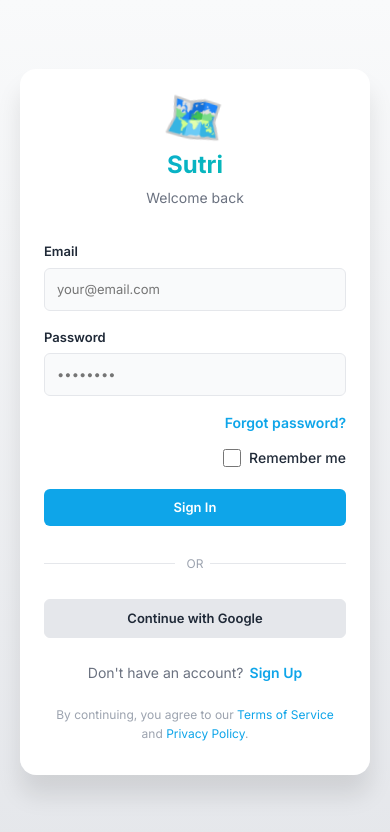
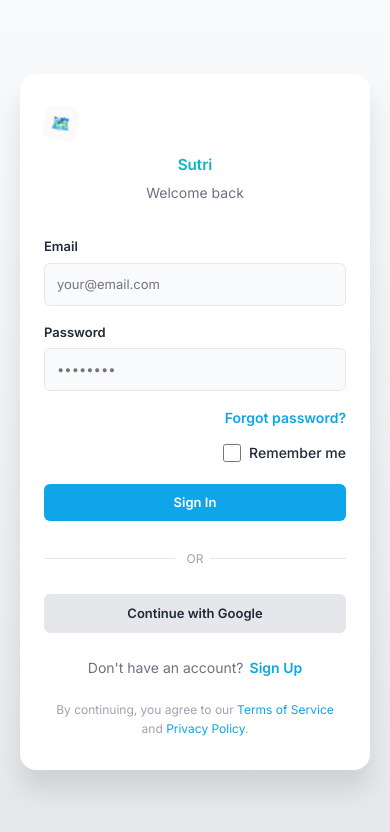
Before and after one commit to Rajprabhu147/react-comback, a React (Vite) app in the folder react-day7/travel-dashboard/: page /login in a window 390 px wide. Shown: the top 832 px of the page. Built offline with nearby package versions, Linux system fonts and the light colour scheme.

Commit message:
profile settings error fix

```diff
--- a/react-day7/travel-dashboard/src/App.css
+++ b/react-day7/travel-dashboard/src/App.css
@@ -212,7 +212,10 @@
   white-space: nowrap;
   font-family: inherit;
 }
-
+back-button {
+  margin-right: auto;
+  margin-left: auto;
+}
 .btn:disabled {
   opacity: 0.6;
   cursor: not-allowed;
--- a/react-day7/travel-dashboard/src/components/Layout/Header.jsx
+++ b/react-day7/travel-dashboard/src/components/Layout/Header.jsx
@@ -3,7 +3,7 @@ import { useNavigate, useLocation } from "react-router-dom";
 import { useUser } from "../../context/UserContext";
 import Button from "../Shared/Button";
 import { useNotificationStore } from "../../store/notificationStore";
-import { useUIStore } from "../../store/uiStore";
+// import { useUIStore } from "../../store/uiStore";
 import "../../styles/components.css";
 import "../../styles/header.css";
 
@@ -14,8 +14,6 @@ const Header = () => {
   const [showDropdown, setShowDropdown] = useState(false);
   const dropdownRef = useRef(null);
   const unreadCount = useNotificationStore((state) => state.unreadCount);
-  const toggleSidebar = useUIStore((state) => state.toggleSidebar);
-  const sidebarOpen = useUIStore((state) => state.sidebarOpen);
 
   useEffect(() => {
     const handleClickOutside = (event) => {
--- a/react-day7/travel-dashboard/src/components/Layout/PageLayout.jsx
+++ b/react-day7/travel-dashboard/src/components/Layout/PageLayout.jsx
@@ -50,6 +50,7 @@ const PageLayout = ({
               {/* Optional "Back" button — navigates user to previous page */}
               {showBackButton && (
                 <Button
+                  id="back-button"
                   variant="secondary"
                   size="sm"
                   icon={<span>←</span>} // arrow icon
--- a/react-day7/travel-dashboard/src/styles/login.css
+++ b/react-day7/travel-dashboard/src/styles/login.css
@@ -35,14 +35,14 @@
 }
 
 .login-icon {
-  font-size: 3rem;
+  font-size: 1rem;
   margin-bottom: 16px;
+  display: flex ;
+  flex-direction: row;
   animation: wave 3s ease-in-out infinite;
 }
 
 .login-title {
-  font-size: 1.75rem;
-  font-weight: 700;
   margin-bottom: 8px;
   background: linear-gradient(135deg, var(--primary), var(--accent));
   -webkit-background-clip: text;
@@ -391,7 +391,7 @@
   }
 
   .login-title {
-    font-size: 1.5rem;
+    /* font-size: 1.5rem; */
   }
 
   .form-options {
--- a/react-day7/travel-dashboard/src/styles/profile.css
+++ b/react-day7/travel-dashboard/src/styles/profile.css
@@ -466,7 +466,7 @@
   flex: 1;
   min-width: 0;
   display: flex;
-  flex-direction: column;
+  flex-direction: row;
   gap: 3px;
   overflow: hidden;
 }
@@ -488,7 +488,7 @@
   font-weight: 500;
   color: var(--text-secondary);
   line-height: 1.2;
-  margin: 0;
+  margin: 0 25px;
   white-space: nowrap;
   text-overflow: ellipsis;
   overflow: hidden;
```
